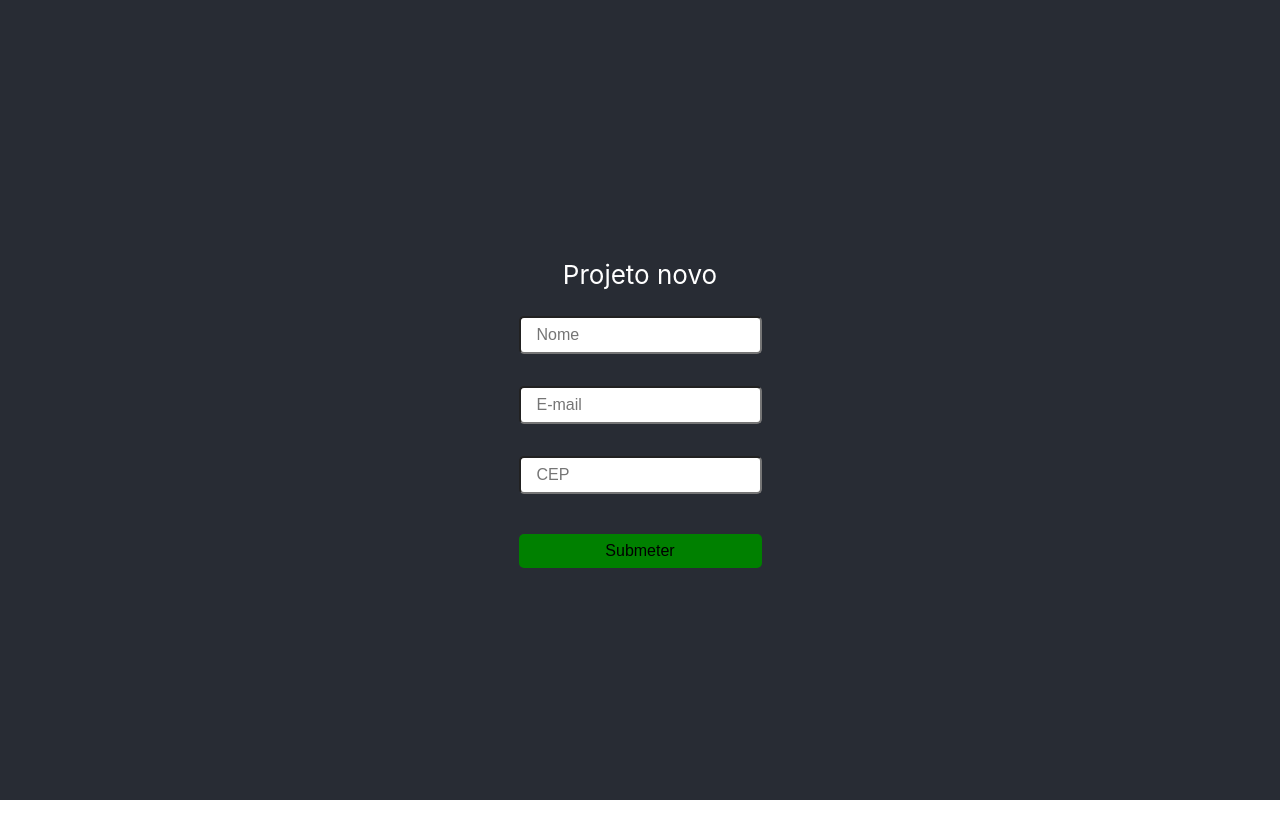
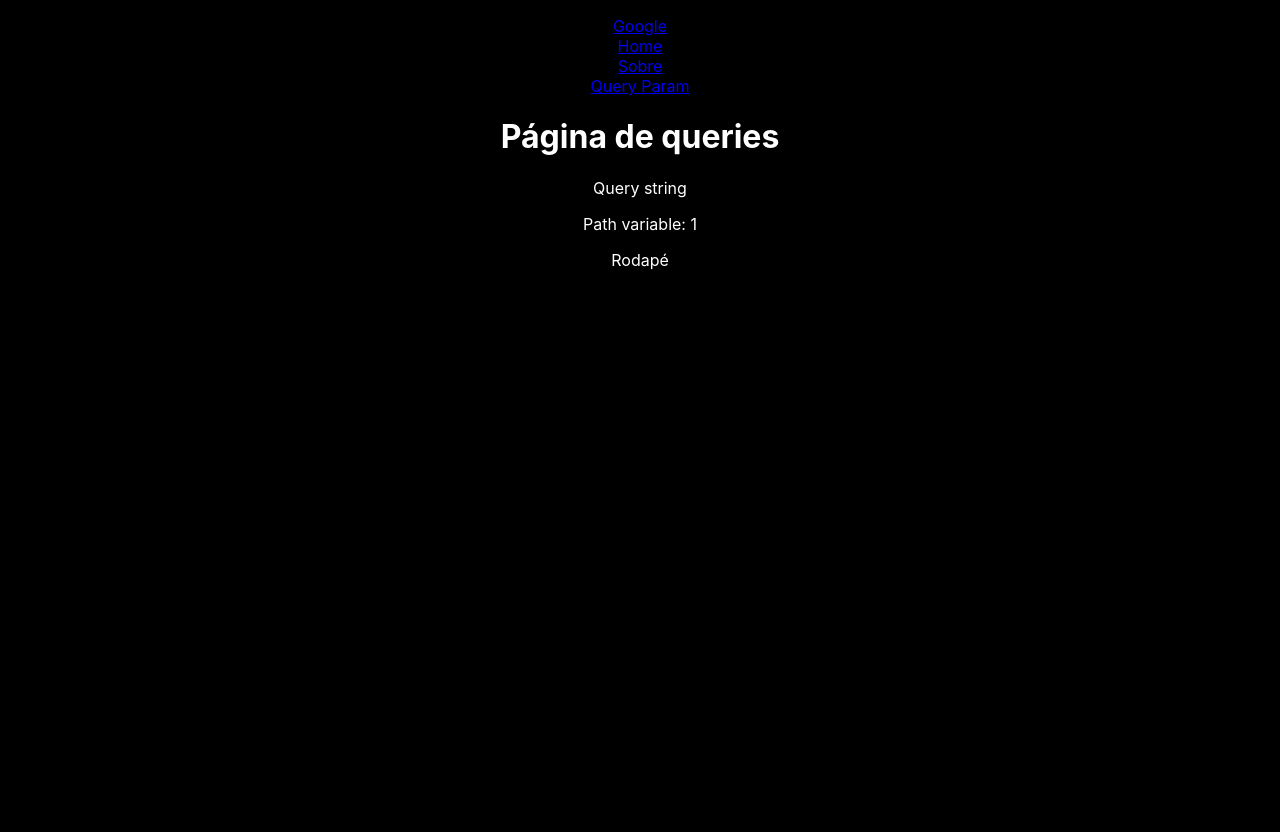
Before and after one commit to lavesan/mentoria-react-dbc, a React (Create React App) app: page /query/1 in a window 1280 px wide. Before the commit the page ends 800 px from the top, so only its background shows below. Built offline with nearby package versions, Linux system fonts and the light colour scheme.

Commit message:
feat: adds routes and axios logic
Signed-off-by: Valdery Alves <valdery.jur@gmail.com>

```diff
--- a/package.json
+++ b/package.json
@@ -12,6 +12,7 @@
     "react": "^18.2.0",
     "react-dom": "^18.2.0",
     "react-hook-form": "^7.34.2",
+    "react-router-dom": "^6.4.0",
     "react-scripts": "5.0.1",
     "web-vitals": "^2.1.4",
     "yup": "^0.32.11"
--- a/src/App.css
+++ b/src/App.css
@@ -1,5 +1,9 @@
 .App {
   text-align: center;
+  background-color: black;
+  color: white;
+  padding: 1rem 5rem;
+  height: 100vh;
 }
 
 .App-logo {
--- a/src/App.js
+++ b/src/App.js
@@ -1,13 +1,23 @@
 import "./App.css";
-import { FormComponent } from "./components/Form";
+import { BrowserRouter as Router, Route, Routes } from "react-router-dom";
+
+import Home from "./containers/Home";
+import About from "./containers/About";
+import QueryParam from "./containers/QueryParam";
+import { Header } from "./components/Header";
 
 function App() {
   return (
     <div className="App">
-      <header className="App-header">
-        <p>Projeto novo</p>
-        <FormComponent />
-      </header>
+      <Router>
+        <Header />
+        <Routes>
+          <Route path="/" element={<Home />} />
+          <Route path="/sobre" element={<About />} />
+          <Route path="/query/:id" element={<QueryParam />} />
+        </Routes>
+        <footer>Rodapé</footer>
+      </Router>
     </div>
   );
 }
--- a/src/components/Form.jsx
+++ b/src/components/Form.jsx
@@ -4,11 +4,17 @@ import * as yup from "yup";
 
 import { EMAIL, MIN_4, REQUIRED } from "../helpers/validation.helper";
 import { addressService } from "../services";
+import { useEffect } from "react";
+import { useState } from "react";
+import axios from "axios";
+
+const reg = /(\d)+|(\w)+/;
 
 const schemaValidation = yup.object({
-  name: yup.string().required(REQUIRED).min(4, MIN_4),
+  nome: yup.string().required(REQUIRED).min(4, MIN_4).matches(reg),
   email: yup.string().required(REQUIRED).email(EMAIL),
-  cep: yup.string().required().min(8),
+  cpf: yup.string().required(REQUIRED).max(11).min(11),
+  dataNascimento: yup.string().required(REQUIRED),
 });
 
 export const FormComponent = () => {
@@ -19,18 +25,38 @@ export const FormComponent = () => {
   } = useForm({
     mode: "all",
     defaultValues: {
-      name: "",
+      cpf: "",
+      dataNascimento: "2022-09-13",
       email: "",
-      cep: "",
+      nome: "",
     },
     resolver: yupResolver(schemaValidation),
   });
 
-  const onSubmit = handleSubmit((form) => {
-    console.log("form: ", form);
-    addressService.findByCep(form.cep).then((res) => {
-      console.log("res: ", res);
-    });
+  const onSubmit = handleSubmit(async (form) => {
+    // Utilizando promise
+    // Jeito 1
+    try {
+      const response = await addressService.findByCep(form.cep);
+      console.log("response: ", response);
+    } catch (err) {
+      console.error("err: ", err);
+    } finally {
+      console.log("passou");
+    }
+
+    // Jeito 2
+    addressService
+      .findByCep(form.cep)
+      .then((response) => {
+        console.log("response: ", response);
+      })
+      .catch((err) => {
+        console.error(err);
+      })
+      .finally(() => {
+        console.log("passou");
+      });
   });
 
   return (
@@ -43,12 +69,14 @@ export const FormComponent = () => {
         // disabled={register('name').disabled}
         // value={register('name').value}
         // onChange={register('name').onChange}
-        {...register("name")}
+        {...register("nome")}
       />
       <p className="error">{errors.name && errors.name.message}</p>
       <input placeholder="E-mail" {...register("email")} />
       <p className="error">{errors.email && errors.email.message}</p>
-      <input placeholder="CEP" {...register("cep")} />
+      <input placeholder="CPF" {...register("cpf")} />
+      <p className="error">{errors.cep && errors.cep.message}</p>
+      <input placeholder="Data Nascimento" {...register("dataNascimento")} />
       <p className="error">{errors.cep && errors.cep.message}</p>
       <button type="submit">Submeter</button>
     </form>
--- /dev/null
+++ b/src/components/Header.jsx
@@ -0,0 +1,21 @@
+import { Link } from "react-router-dom";
+
+export function Header() {
+  return (
+    <header
+      style={{
+        display: "flex",
+        flexFlow: "column wrap",
+        color: "white",
+        background: "black",
+      }}
+    >
+      <a href="https://google.com" target="_blank" rel="noopener noreferer">
+        Google
+      </a>
+      <Link to="/">Home</Link>
+      <Link to="/sobre">Sobre</Link>
+      <Link to="/query/123?text=TextoTeste">Query Param</Link>
+    </header>
+  );
+}
--- /dev/null
+++ b/src/containers/About.js
@@ -0,0 +1,18 @@
+import { useEffect } from "react";
+import { useNavigate } from "react-router-dom";
+
+export default function About() {
+  const navigate = useNavigate();
+
+  useEffect(() => {
+    setTimeout(() => {
+      navigate("/");
+    }, 2000);
+  }, []);
+
+  return (
+    <div>
+      <h1>Sobre</h1>
+    </div>
+  );
+}
--- /dev/null
+++ b/src/containers/Home.js
@@ -0,0 +1,10 @@
+import { FormComponent } from "../components/Form";
+
+export default function Home() {
+  return (
+    <div>
+      <h1>Home</h1>
+      <FormComponent />
+    </div>
+  );
+}
--- /dev/null
+++ b/src/containers/QueryParam.js
@@ -0,0 +1,14 @@
+import { useSearchParams, useParams } from "react-router-dom";
+
+export default function QueryParam() {
+  const { id } = useParams();
+  const [searchParams] = useSearchParams();
+
+  return (
+    <div>
+      <h1>Página de queries</h1>
+      <p>Query string {searchParams.get("text")}</p>
+      <p>Path variable: {id}</p>
+    </div>
+  );
+}
--- a/src/services/address.service.js
+++ b/src/services/address.service.js
@@ -11,4 +11,23 @@ export class AddressService {
   findByCep(cep) {
     return server.get(`/ws/${cep}/json/`);
   }
+
+  savePerson(body) {
+    return server.post("/pessoa", body);
+  }
+
+  getPerson() {
+    return server.get("/pessoa");
+  }
+
+  updateAddress() {
+    return server.put("/api/address", {
+      street: "123",
+      complement: "34324",
+    });
+  }
+
+  deleteAddress(id) {
+    return server.delete(`/api/address/${id}`);
+  }
 }
```
Also changed, not shown: 2 other files (tests, documents, lock files or other folders).
